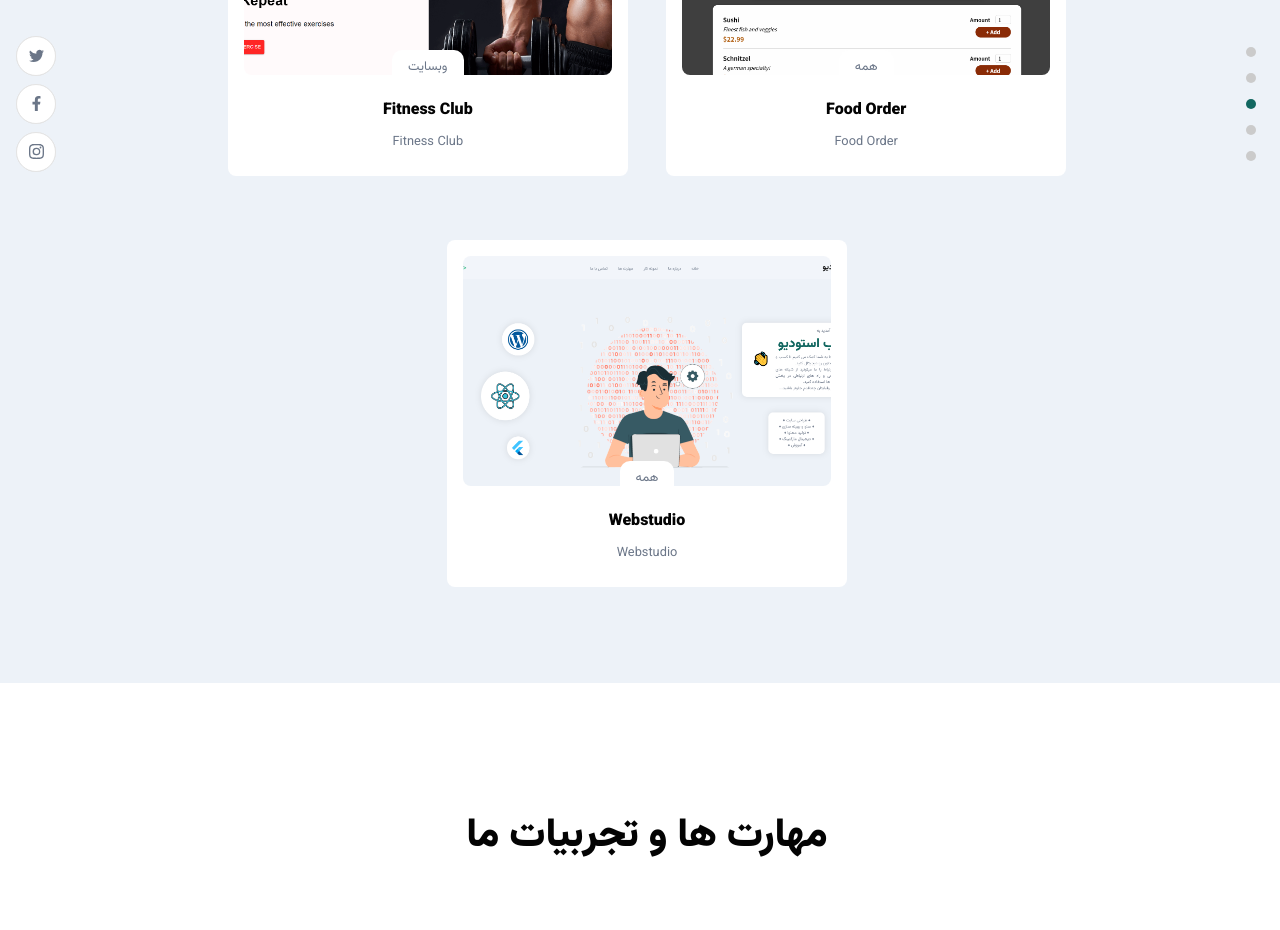
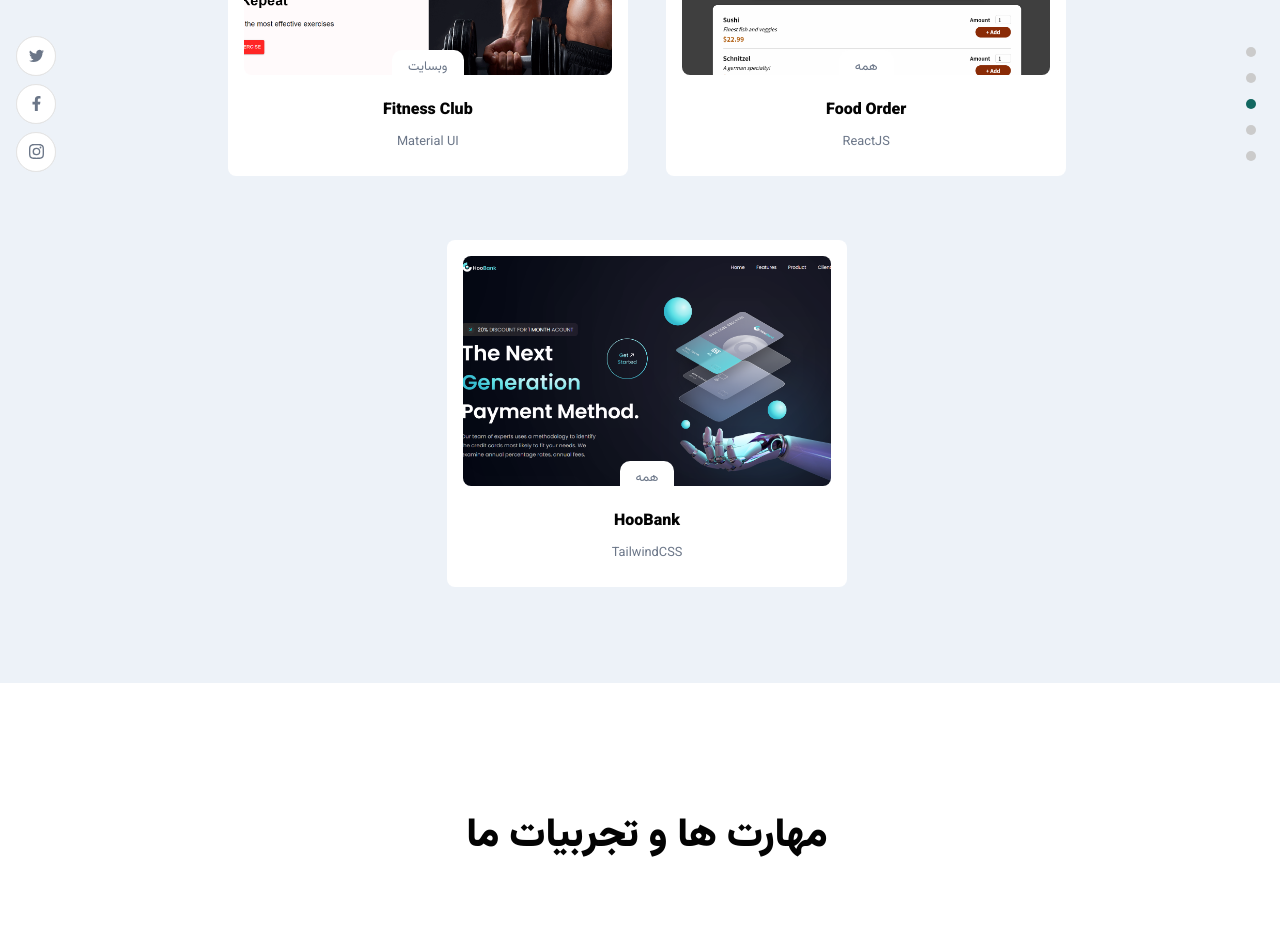
Before and after one commit to mohammadali-amd/portofilo, a React (Create React App) app: page / in a window 1280 px wide. Shown: the part 2120-3050 px from the top of the page. Built offline with nearby package versions, Linux system fonts and the light colour scheme.

Commit message:
add project

```diff
--- a/src/constants/images.js
+++ b/src/constants/images.js
@@ -34,6 +34,7 @@ import logo_text from '../assets/webstudio-text.png';
 import gym_fitness from '../assets/GymFitness.png';
 import webstudio1 from '../assets/Webstudio1.png';
 import foodOrder from '../assets/foodOrder.png';
+import HooBank from '../assets/HooBank.png';
 
 import adidas from '../assets/adidas.png';
 import amazon from '../assets/amazon.png';
@@ -85,4 +86,5 @@ export default {
   gym_fitness,
   webstudio1,
   foodOrder,
+  HooBank
 };
--- a/src/container/Work/Work.jsx
+++ b/src/container/Work/Work.jsx
@@ -20,9 +20,10 @@ const Work = () => {
   useEffect(() => {
     // const query = '*[_type == "works"]';
     const query = [
-      { imgUrl: images.gym_fitness, name: 'Fitness Club', projectLink: 'https://gym-exercises.pages.dev/', codeLink: 'https://github.com/mohammadali-amd/gym_exercises', title: 'Fitness Club', description: 'Fitness Club', tags: ['وبسایت', 'React JS', 'همه'] },
-      { imgUrl: images.foodOrder, name: 'Food Order', projectLink: 'https://food-order-app.pages.dev/', codeLink: 'https://github.com/mohammadali-amd/Food-Order-App', title: 'Food Order', description: 'Food Order', tags: ['همه', 'React JS', 'وبسایت'] },
-      { imgUrl: images.webstudio1, name: 'Webstudio', projectLink: 'https://webstudio.pages.dev/', codeLink: 'https://github.com/mohammadali-amd/portofolio', title: 'Webstudio', description: 'Webstudio', tags: ['همه', 'React JS', 'وبسایت', 'UI/UX'] },
+      { imgUrl: images.gym_fitness, name: 'Fitness Club', projectLink: 'https://gym-exercises.pages.dev/', codeLink: 'https://github.com/mohammadali-amd/gym_exercises', title: 'Fitness Club', description: 'Material UI', tags: ['وبسایت', 'React JS', 'همه'] },
+      { imgUrl: images.foodOrder, name: 'Food Order', projectLink: 'https://food-order-app.pages.dev/', codeLink: 'https://github.com/mohammadali-amd/Food-Order-App', title: 'Food Order', description: 'ReactJS', tags: ['همه', 'React JS', 'وبسایت'] },
+      { imgUrl: images.HooBank, name: 'HooBank', projectLink: 'https://hoo-bank.pages.dev/', codeLink: 'https://github.com/mohammadali-amd/Modern-UI-UX-Website', title: 'HooBank', description: 'TailwindCSS', tags: ['همه', 'React JS', 'وبسایت', 'UI/UX'] },
+      // { imgUrl: images.webstudio1, name: 'Webstudio', projectLink: 'https://webstudio.pages.dev/', codeLink: 'https://github.com/mohammadali-amd/portofolio', title: 'Webstudio', description: 'Webstudio', tags: ['همه', 'React JS', 'وبسایت', 'UI/UX'] },
     ];
     setWorks(query);
     setFilterWork(query);
```
Also changed, not shown: src/assets/HooBank.png (added).
